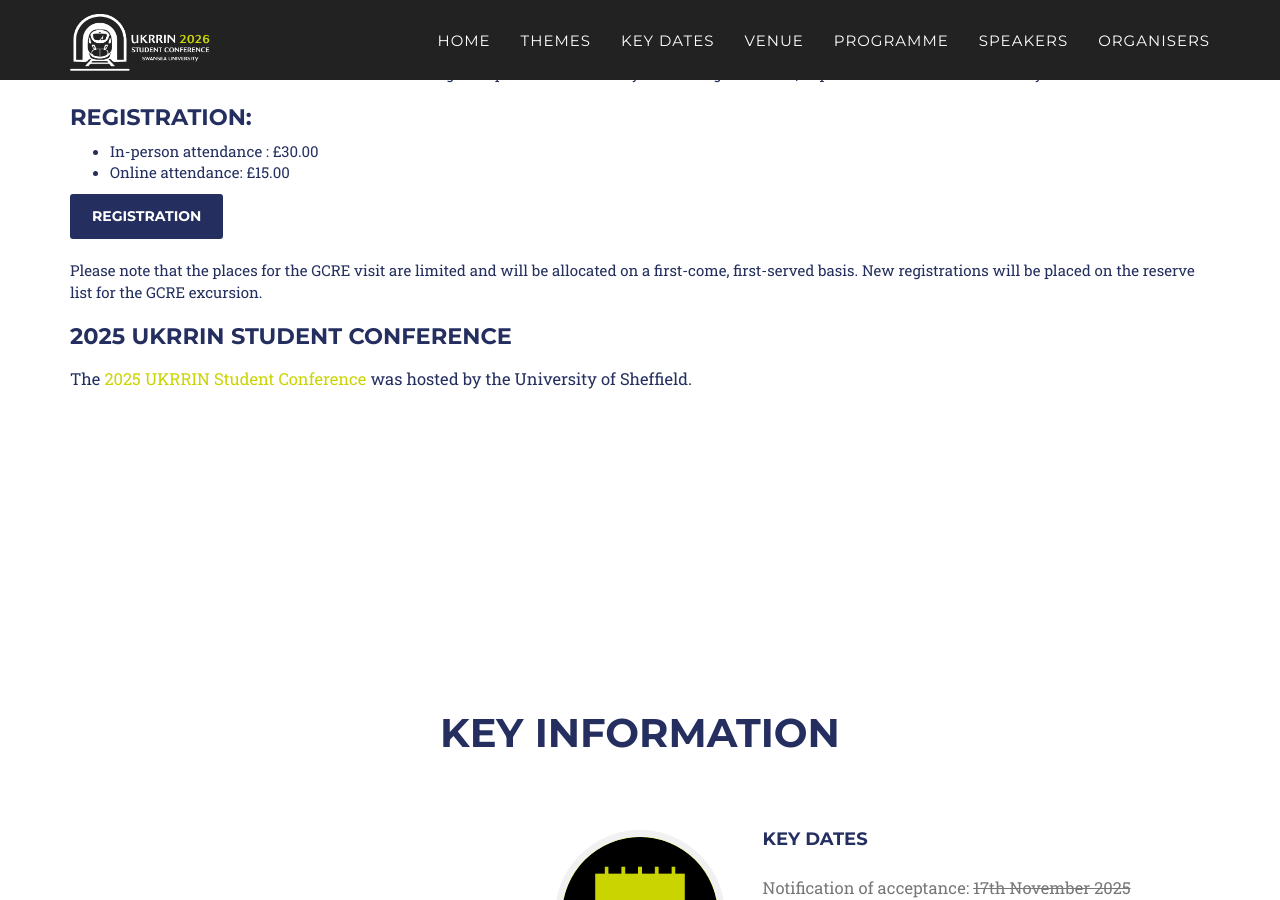
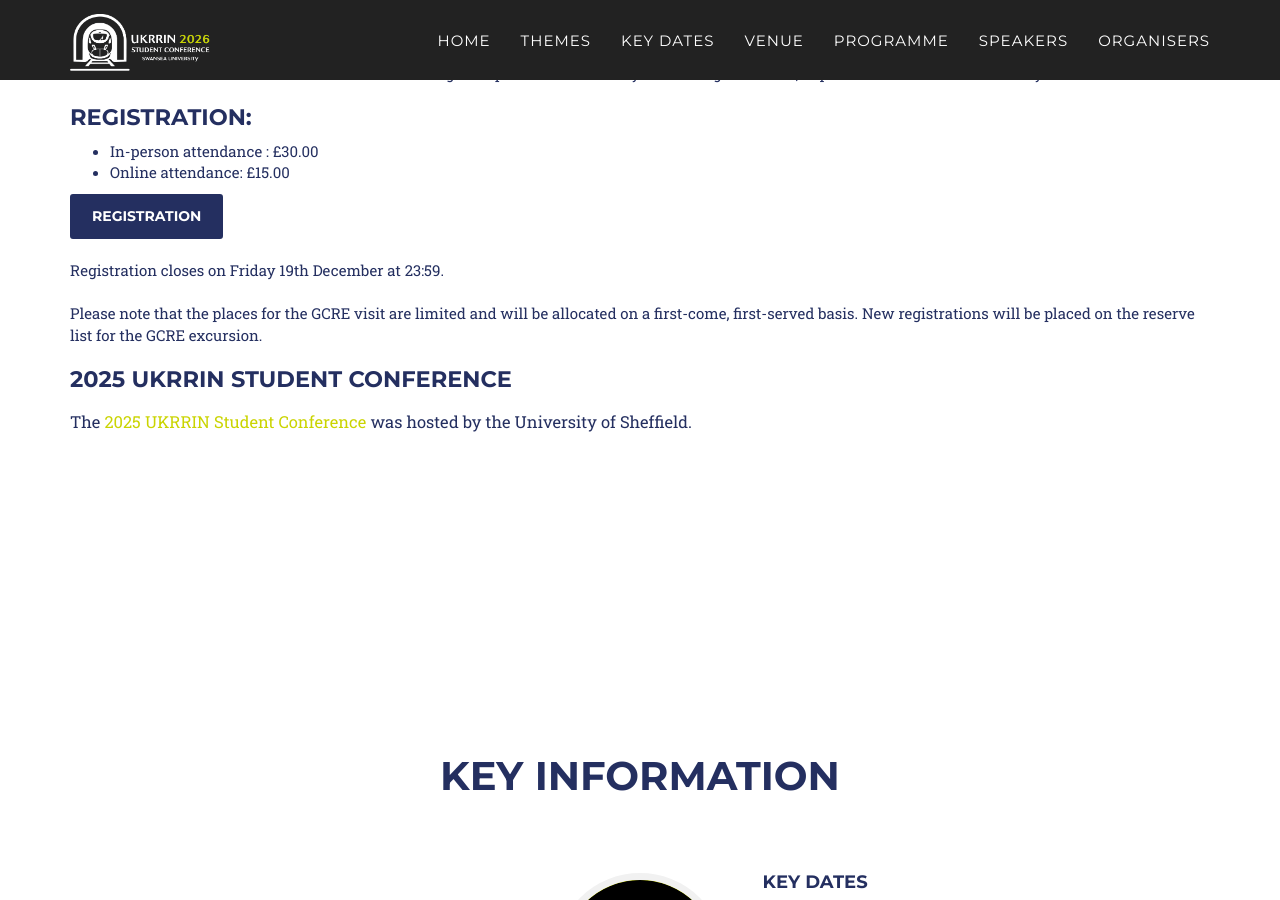
Before and after one commit to ukrrin2026swansea/ukrrin2026swansea.github.io, a Jekyll site: the page built from index.html, in a window 1280 px wide and 900 px high, scrolled down 1535 px. Built offline with Jekyll 4.4.1, drawn with Linux system fonts in a browser that asks for light colours; some web fonts are replaced.

Commit message:
Registration closing

```diff
--- a/_includes/2017_data/intro.html
+++ b/_includes/2017_data/intro.html
@@ -59,6 +59,8 @@
     target="_blank"
     style="background-color: #242f60; border: 2px solid #242f60;" class="btn btn-sm">Registration</a>
     <br><br>
+    Registration closes on Friday 19th December at 23:59.
+    <br><br>
     Please note that the places for the GCRE visit are limited and will be allocated on a first-come, first-served basis.
     New registrations will be placed on the reserve list for the GCRE excursion.
 
```
